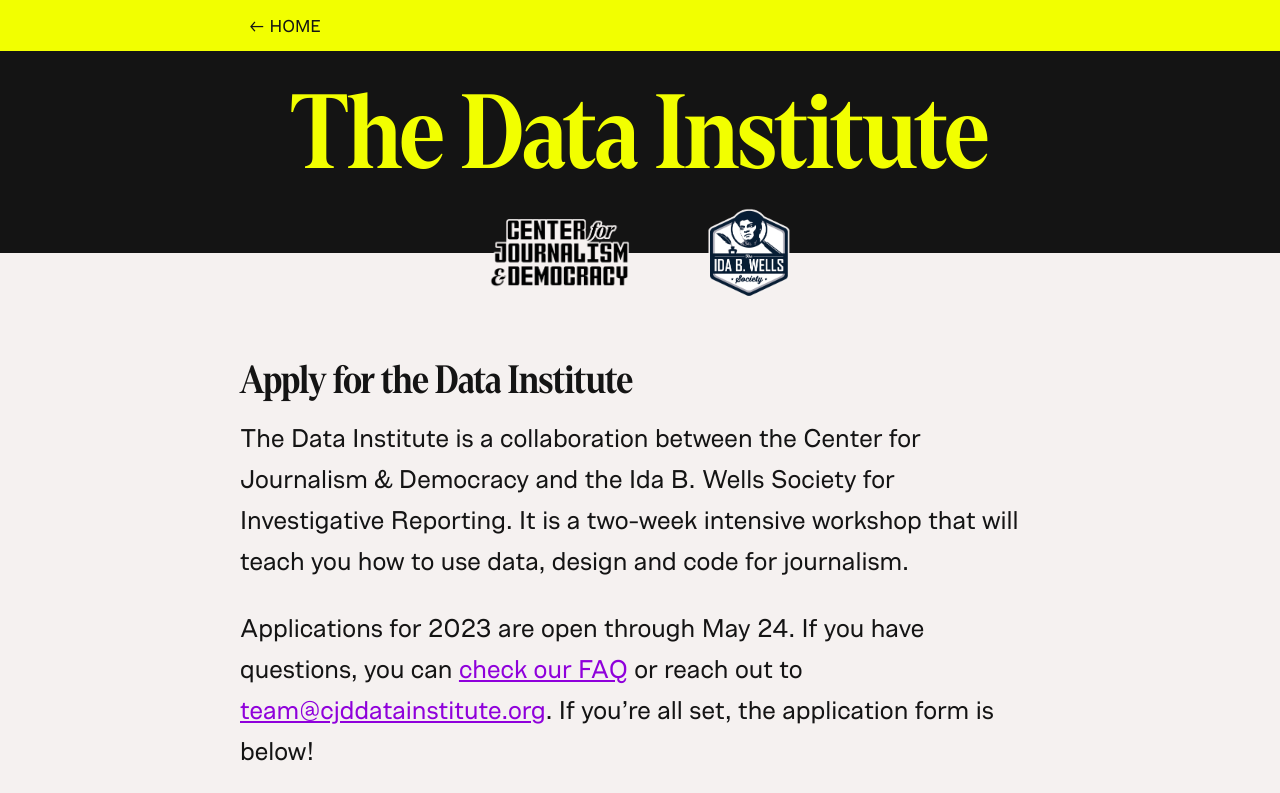
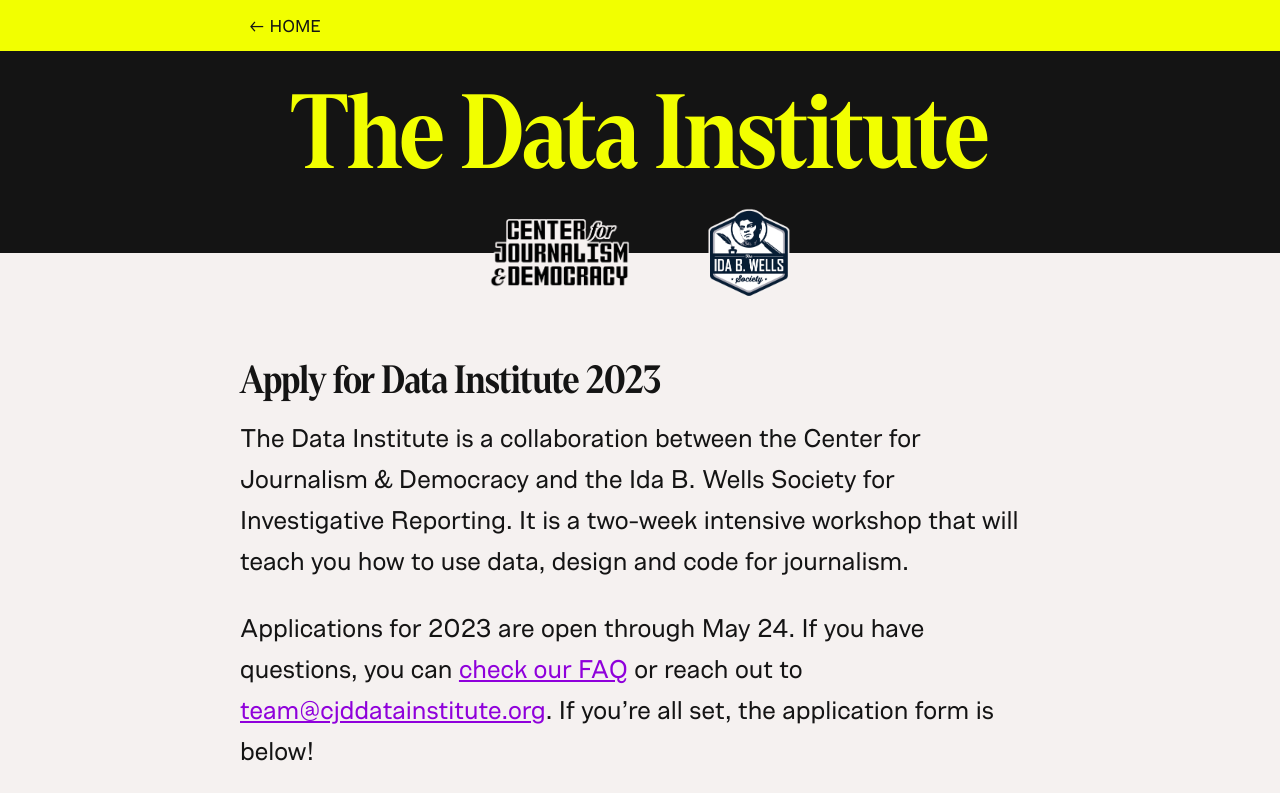
Before and after one commit to OpenNews/datainstitute-website, a Jekyll site: the page built from apply.md, in a window 1280 px wide and 900 px high, cut to the strip 0-793 px from the top of the window. Built offline with Jekyll 4.4.1, drawn with Linux system fonts in a browser that asks for light colours; a script that is not in the unit is left out.

Commit message:
way overthinking this

```diff
--- a/apply.md
+++ b/apply.md
@@ -3,7 +3,7 @@ permalink: /apply/
 title: The Data Institute — Apply!
 ---
 
-## Apply for the Data Institute
+## Apply for Data Institute 2023
 
 The Data Institute is a collaboration between the Center for Journalism & Democracy and the Ida B. Wells Society for Investigative Reporting. It is a two-week intensive workshop that will teach you how to use data, design and code for journalism.
 
```
